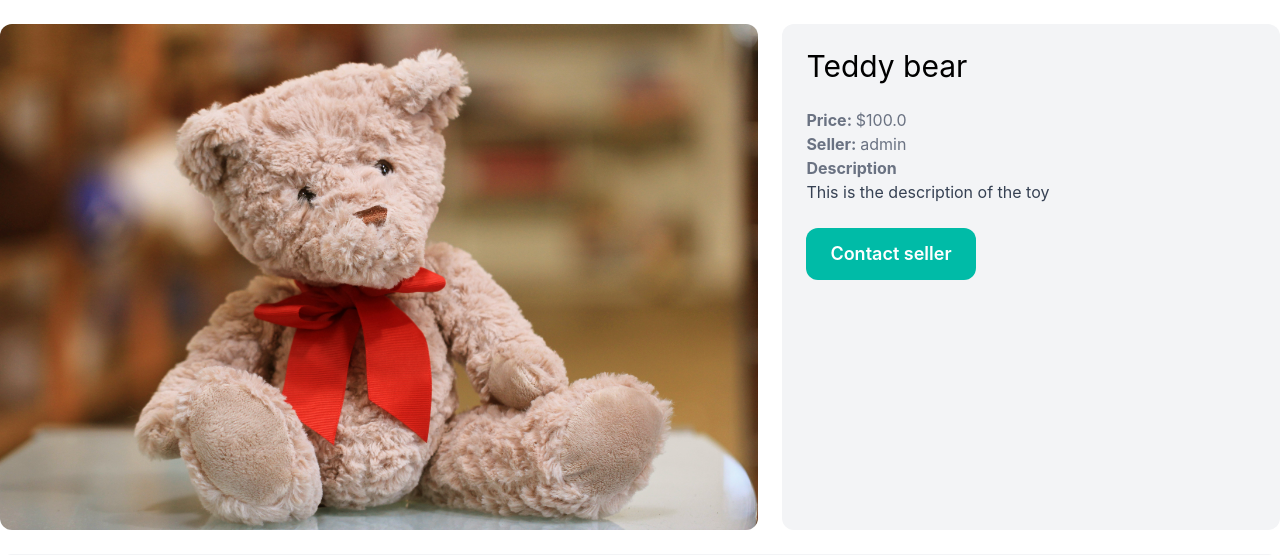
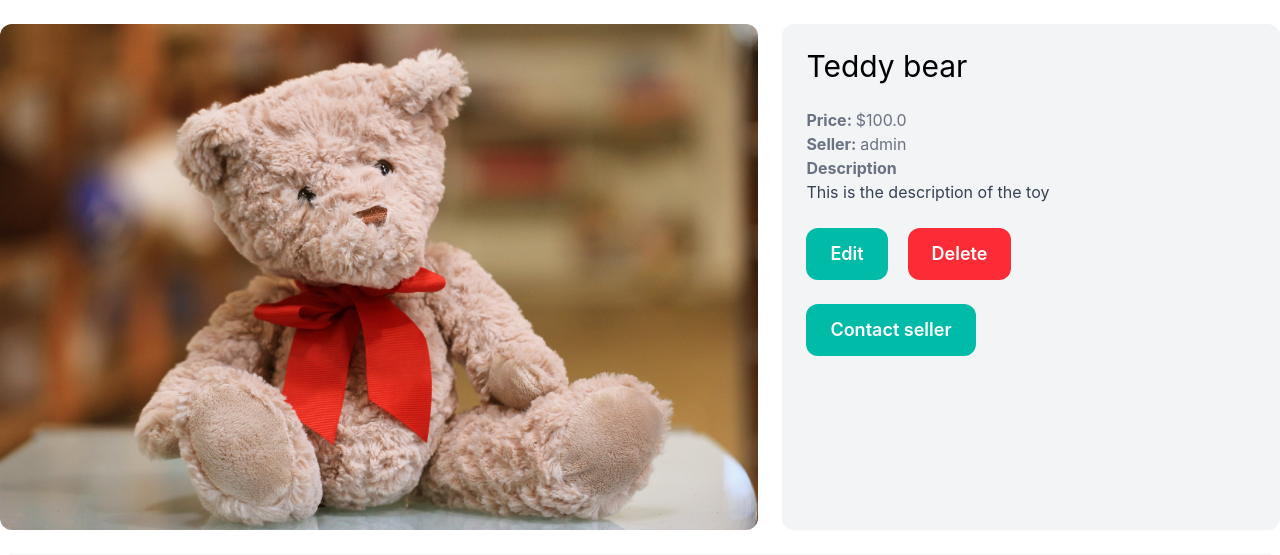
Before and after one commit to Akelvino/puddle-market-place-, a Django app: page /detail/1/ in a window 1280 px wide. Shown: the part 77-632 px from the top of the page. Run offline with Django 5.2, Linux system fonts and the light colour scheme; a user stored in the database is signed in; data comes from the database, SQL or seed files in the repository; both versions use the stored data as it was after the commit.

Commit message:
Finished the delete feature

```diff
--- a/core/urls.py
+++ b/core/urls.py
@@ -11,4 +11,5 @@ urlpatterns = [
     path('detail/<int:pk>/', views.detail, name='detail'),
     path('new-item', views.newItem, name='new-item'),
     path('dashboard', views.dashboard, name='dashboard'),
+    path('delete/<int:pk>/', views.delete, name='delete-item'),
 ]+static(settings.MEDIA_URL, document_root=settings.MEDIA_ROOT)
--- a/core/views.py
+++ b/core/views.py
@@ -71,3 +71,9 @@ def dashboard(request):
         "items":items
     }
     return render(request, 'core/dashboard.html', context)
+
+@login_required
+def delete(request, pk):
+    items = get_object_or_404(Item, id=pk)
+    items.delete()
+    return redirect('home')
--- a/static/styles/output.css
+++ b/static/styles/output.css
@@ -9,6 +9,8 @@
     --font-mono: ui-monospace, SFMono-Regular, Menlo, Monaco, Consolas, "Liberation Mono",
       "Courier New", monospace;
     --color-red-100: oklch(93.6% 0.032 17.717);
+    --color-red-500: oklch(63.7% 0.237 25.331);
+    --color-red-700: oklch(50.5% 0.213 27.518);
     --color-teal-500: oklch(70.4% 0.14 182.503);
     --color-teal-700: oklch(51.1% 0.096 186.391);
     --color-gray-100: oklch(96.7% 0.003 264.542);
@@ -250,8 +252,17 @@
   .inline-block {
     display: inline-block;
   }
+  .table {
+    display: table;
+  }
+  .w-1 {
+    width: var(--spacing);
+  }
   .w-1\/3 {
     width: calc(1 / 3 * 100%);
+  }
+  .w-2 {
+    width: calc(var(--spacing) * 2);
   }
   .w-2\/3 {
     width: calc(2 / 3 * 100%);
@@ -261,6 +272,12 @@
   }
   .w-full {
     width: 100%;
+  }
+  .border-collapse {
+    border-collapse: collapse;
+  }
+  .resize {
+    resize: both;
   }
   .grid-cols-3 {
     grid-template-columns: repeat(3, minmax(0, 1fr));
@@ -276,6 +293,9 @@
   }
   .gap-3 {
     gap: calc(var(--spacing) * 3);
+  }
+  .gap-5 {
+    gap: calc(var(--spacing) * 5);
   }
   .gap-6 {
     gap: calc(var(--spacing) * 6);
@@ -328,6 +348,9 @@
   }
   .bg-red-100 {
     background-color: var(--color-red-100);
+  }
+  .bg-red-500 {
+    background-color: var(--color-red-500);
   }
   .bg-teal-500 {
     background-color: var(--color-teal-500);
@@ -397,6 +420,13 @@
   .text-white {
     color: var(--color-white);
   }
+  .underline {
+    text-decoration-line: underline;
+  }
+  .outline {
+    outline-style: var(--tw-outline-style);
+    outline-width: 1px;
+  }
   .transition-all {
     transition-property: all;
     transition-timing-function: var(--tw-ease, var(--default-transition-timing-function));
@@ -413,6 +443,9 @@
   @media (hover: hover) {
     .hover\:bg-gray-700:hover {
       background-color: var(--color-gray-700);
+    }
+    .hover\:bg-red-700:hover {
+      background-color: var(--color-red-700);
     }
     .hover\:bg-teal-700:hover {
       background-color: var(--color-teal-700);
@@ -444,6 +477,11 @@
   syntax: "*";
   inherits: false;
 }
+@property --tw-outline-style {
+  syntax: "*";
+  inherits: false;
+  initial-value: solid;
+}
 @property --tw-ease {
   syntax: "*";
   inherits: false;
@@ -455,6 +493,7 @@
       --tw-space-x-reverse: 0;
       --tw-border-style: solid;
       --tw-font-weight: initial;
+      --tw-outline-style: solid;
       --tw-ease: initial;
     }
   }
--- a/templates/core/dashboard.html
+++ b/templates/core/dashboard.html
@@ -1,5 +1,5 @@
 {% extends 'base.html' %}
-{% block title %}Home{% endblock title %}
+{% block title %}{{request.user.username}} | Dashboard{% endblock title %}
 {% block content %}
 <div class="mt-6 p-6 py-12 bg-gray-100 rounded-xl">
     <h2 class="mb-12 text-2xl text-center">{{ request.user }} Item</h2>
--- a/templates/core/details.html
+++ b/templates/core/details.html
@@ -17,7 +17,14 @@
                 </p>
             {% endif %}
 
-            <a href="" class="inline-block mt-6 px-6 py-3 text-lg font-semibold bg-teal-500 text-white rounded-xl hover:bg-teal-700 transition-all ease-in-out">Contact seller</a>
+            {% if request.user == items.created_by %}
+                <div class="flex gap-5">
+                    <a href="#" class="inline-block mt-6 px-6 py-3 text-lg font-semibold bg-teal-500 text-white rounded-xl hover:bg-teal-700 transition-all ease-in-out">Edit</a>
+                    <a href="{% url 'delete-item' items.id %}" class="inline-block mt-6 px-6 py-3 text-lg font-semibold bg-red-500 text-white rounded-xl hover:bg-red-700 transition-all ease-in-out">Delete</a>
+                </div>
+            {% endif %}
+                <a href="" class="inline-block mt-6 px-6 py-3 text-lg font-semibold bg-teal-500 text-white rounded-xl hover:bg-teal-700 transition-all ease-in-out">Contact seller</a>
+
         </div>
     </div>
 
```
Also changed, not shown: db.sqlite3.
